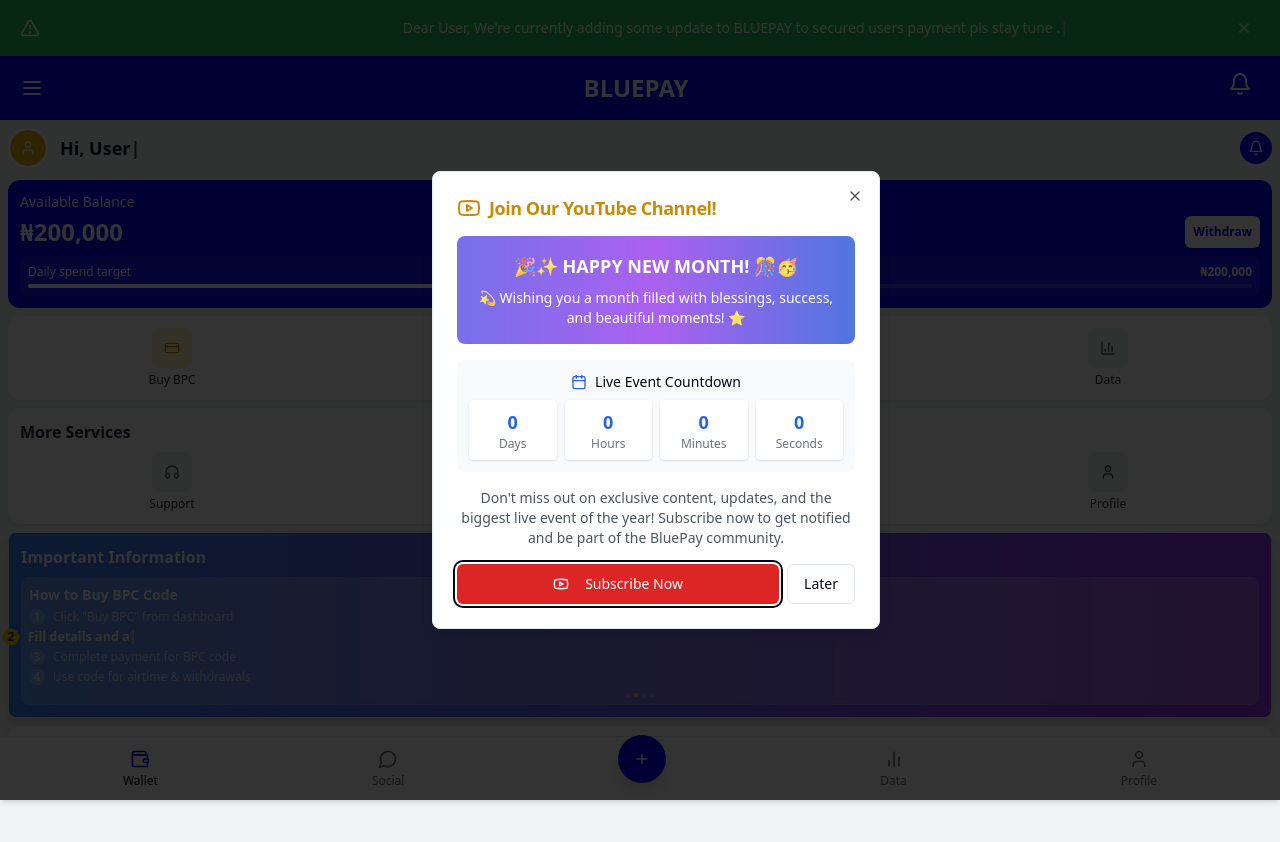
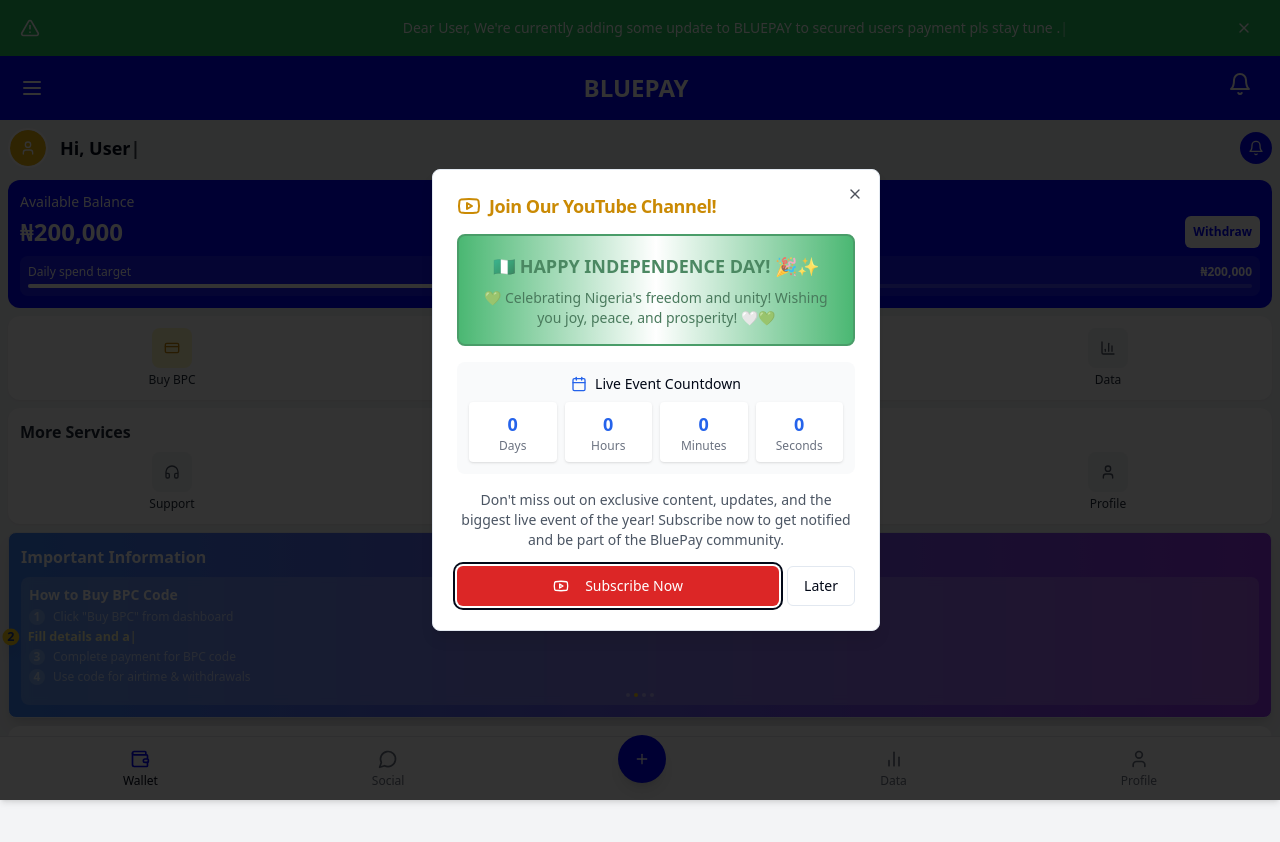
Before and after one commit to paygoline/bluepay-sysimtex, a React (Vite) app: page /dashboard in a window 1280 px wide. Shown: the top 842 px of the page. Built offline with nearby package versions, Linux system fonts and the light colour scheme.

Commit message:
Update popup for Independence Day

```diff
--- a/src/components/dashboard/YouTubeNotificationPopup.tsx
+++ b/src/components/dashboard/YouTubeNotificationPopup.tsx
@@ -60,9 +60,9 @@ const YouTubeNotificationPopup = ({ isOpen, onClose }: YouTubeNotificationPopupP
 
         <div className="space-y-4">
           <div className="text-center">
-            <div className="bg-gradient-to-r from-indigo-600 via-purple-600 to-blue-700 text-white p-4 rounded-lg mb-4 animate-pulse">
-              <h3 className="text-lg font-bold mb-2">🎉✨ HAPPY NEW MONTH! 🎊🥳</h3>
-              <p className="text-sm">💫 Wishing you a month filled with blessings, success, and beautiful moments! ⭐</p>
+            <div className="bg-gradient-to-r from-green-600 via-white to-green-600 p-4 rounded-lg mb-4 animate-pulse border-2 border-green-700">
+              <h3 className="text-lg font-bold mb-2 text-green-800">🇳🇬 HAPPY INDEPENDENCE DAY! 🎉✨</h3>
+              <p className="text-sm text-green-900">💚 Celebrating Nigeria's freedom and unity! Wishing you joy, peace, and prosperity! 🤍💚</p>
             </div>
 
             <div className="bg-gray-50 p-3 rounded-lg mb-4">
```
